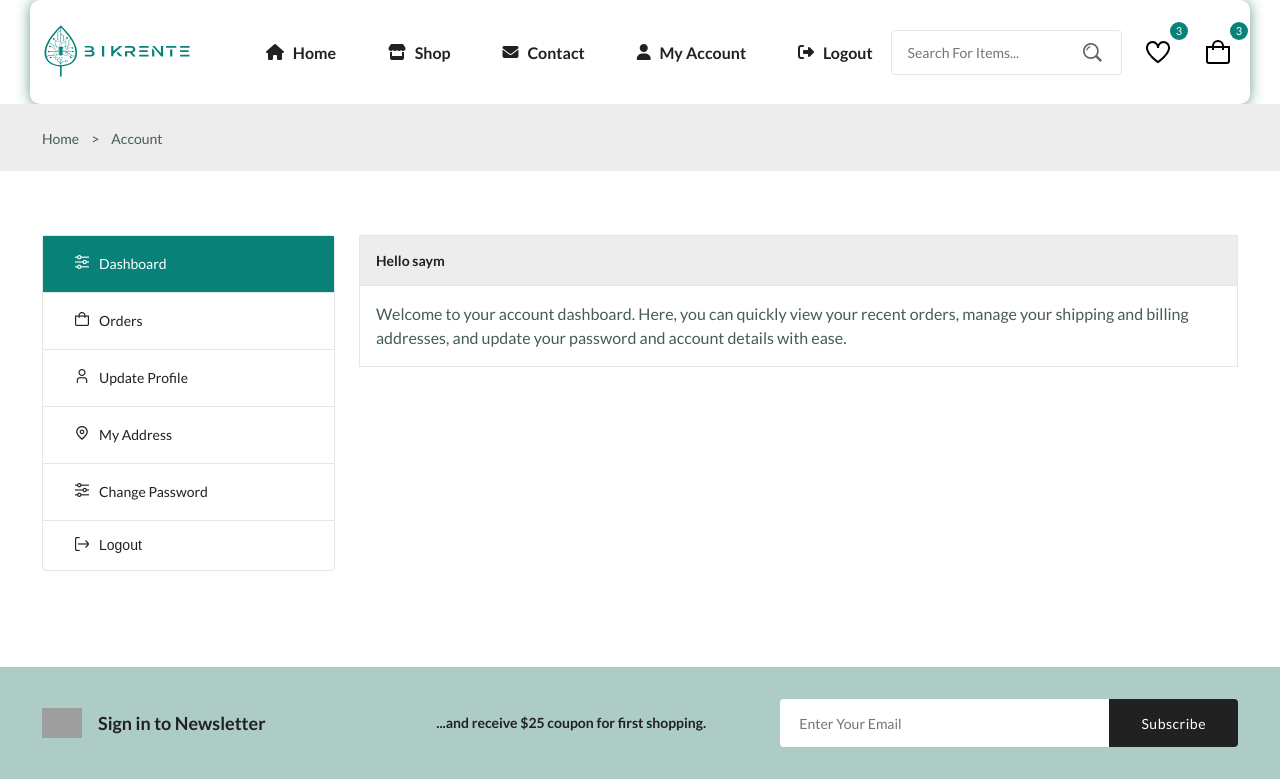
After one commit to SaugatEDITH/Bikrante, a Django app: page /user-dashboard/ in a window 1280 px wide. The commit adds this page. Shown: the top 780 px of the page. Run offline with Django 5.2, Linux system fonts and the light colour scheme; a user stored in the database is signed in; some libraries are stand-ins or nearby versions; grey boxes are pictures that could not be loaded.

Commit message:
single page multiform handle

```diff
--- a/shopapp/static/css/styles.css
+++ b/shopapp/static/css/styles.css
@@ -247,6 +247,7 @@ table {
   width: 120px;
   min-width: 120px; /* Prevent logo from shrinking too much */
 }
+
 
 .nav__menu {
   flex-grow: 1;
--- a/shopapp/templates/shopapp/navbar.html
+++ b/shopapp/templates/shopapp/navbar.html
@@ -4,10 +4,12 @@
       <a href="index.html" class="nav__logo">
         <img
           class="nav__logo-img"
-          src="{% static "images/logo.svg" %}"
+          src="{% static 'images/logo.svg' %}"
           alt="website logo"
+          style="width: 150px; height: 150px;"
         />
       </a>
+
       <div class="nav__menu" id="nav-menu">
         <div class="nav__menu-top">
           <a href="index.html" class="nav__menu-logo">
@@ -35,19 +37,24 @@
           </li>
           {% if user.is_authenticated %}
           <li class="nav__item">
-            <a href="accounts.html" class="nav__link">
+            <a href="{% url "user-dashboard" %}" class="nav__link">
               <i class="fas fa-user"></i>My Account
             </a>
           </li>
           <li class="nav__item">
-            <a href="{% url 'log-out' %}" class="nav__link">
+            <a href="{% url 'logout' %}" class="nav__link">
               <i class="fas fa-sign-out-alt"></i> Logout
             </a>
           </li>
           {% else %}
           <li class="nav__item">
-            <a href="{% url 'login' %}" class="nav__link">
+            <a href="{% url 'login' %}" class="nav__link {% if request.resolver_match.url_name == 'login' %}active-link{% endif %}">
               <i class="fas fa-sign-in-alt"></i> Login
+            </a>
+          </li>
+          <li class="nav__item">
+            <a href="{% url 'signup' %}" class="nav__link {% if request.resolver_match.url_name == 'signup' %}active-link{% endif %}">
+                <i class="fas fa-user-plus"></i> Signup
             </a>
           </li>
           {% endif %}
--- /dev/null
+++ b/shopapp/templates/shopapp/user-dashboard.html
@@ -0,0 +1,156 @@
+{% extends "shopapp/base.html" %}
+{% block content %}
+    <!--=============== MAIN ===============-->
+    <main class="main">
+      <!--=============== BREADCRUMB ===============-->
+      <section class="breadcrumb">
+        <ul class="breadcrumb__list flex container">
+          <li><a href="index.html" class="breadcrumb__link">Home</a></li>
+          <li><span class="breadcrumb__link">></span></li>
+          <li><span class="breadcrumb__link">Account</span></li>
+        </ul>
+      </section>
+
+      <!--=============== ACCOUNTS ===============-->
+      <section class="accounts section--lg">
+        <div class="accounts__container container grid">
+          <div class="account__tabs">
+            <p class="account__tab active-tab" data-target="#dashboard">
+              <i class="fi fi-rs-settings-sliders"></i> Dashboard
+            </p>
+            <p class="account__tab" data-target="#orders">
+              <i class="fi fi-rs-shopping-bag"></i> Orders
+            </p>
+            <p class="account__tab" data-target="#update-profile">
+              <i class="fi fi-rs-user"></i> Update Profile
+            </p>
+            <p class="account__tab" data-target="#address">
+              <i class="fi fi-rs-marker"></i> My Address
+            </p>
+            <p class="account__tab" data-target="#change-password">
+              <i class="fi fi-rs-settings-sliders"></i> Change Password
+            </p>
+            <form method="post" action="{% url 'logout' %}" style="margin: 0;">
+              {% csrf_token %}
+              <button type="submit" class="account__tab" style="width: 100%; text-align: left; border: none; cursor: pointer;">
+                <i class="fi fi-rs-exit"></i> Logout
+              </button>
+            </form>
+          </div>
+          <div class="tabs__content">
+            <div class="tab__content active-tab" content id="dashboard">
+              <h3 class="tab__header">Hello {{ user }}</h3>
+              <div class="tab__body">
+                <p class="tab__description">
+                    Welcome to your account dashboard. Here, you can quickly view your recent orders, manage your shipping and billing addresses, and update your password and account details with ease.
+                </p>
+              </div>
+            </div>
+            <div class="tab__content" content id="orders">
+              <h3 class="tab__header">Your Orders</h3>
+              <div class="tab__body">
+                <table class="placed__order-table">
+                  <thead>
+                    <tr>
+                      <th>Orders</th>
+                      <th>Date</th>
+                      <th>Status</th>
+                      <th>Totals</th>
+                      <th>Actions</th>
+                    </tr>
+                  </thead>
+                  <tbody>
+                    <tr>
+                      <td>#1357</td>
+                      <td>March 19, 2022</td>
+                      <td>Processing</td>
+                      <td>$125.00</td>
+                      <td><a href="#" class="view__order">View</a></td>
+                    </tr>
+                    <tr>
+                      <td>#2468</td>
+                      <td>June 29, 2022</td>
+                      <td>Completed</td>
+                      <td>$364.00</td>
+                      <td><a href="#" class="view__order">View</a></td>
+                    </tr>
+                    <tr>
+                      <td>#2366</td>
+                      <td>August 02, 2022</td>
+                      <td>Completed</td>
+                      <td>$280.00</td>
+                      <td><a href="#" class="view__order">View</a></td>
+                    </tr>
+                  </tbody>
+                </table>
+              </div>
+            </div>
+            <div class="tab__content" content id="update-profile">
+              <h3 class="tab__header">Update Profile</h3>
+              <div class="tab__body">
+                <form class="form grid" method="post">
+                  {% csrf_token %}
+                  <input
+                  type="hidden"
+                  name="update_username"
+                  />
+                  <input
+                    type="text"
+                    placeholder="Username"
+                    class="form__input"
+                    name="username"
+                    required
+                  />
+                  <div class="form__btn">
+                    <button type="submit" class="btn btn--md">Save</button>
+                  </div>
+                </form>
+              </div>
+            </div>
+            <div class="tab__content" content id="address">
+              <h3 class="tab__header">Shipping Address</h3>
+              <div class="tab__body">
+                <address class="address">
+                  3522 Interstate <br />
+                  75 Business Spur, <br />
+                  Sault Ste. <br />
+                  Marie, Mi 49783
+                </address>
+                <p class="city">New York</p>
+                <a href="#" class="edit">Edit</a>
+              </div>
+            </div>
+            <div class="tab__content" content id="change-password">
+              <h3 class="tab__header">Change Password</h3>
+              <div class="tab__body">
+                <form class="form grid" method="post">
+                  {% csrf_token %}
+                  <input
+                  type="hidden"
+                  name="change_password"
+                  />
+                  <input
+                    type="password"
+                    placeholder="Current Password"
+                    class="form__input"
+                  />
+                  <input
+                    type="password"
+                    placeholder="New Password"
+                    class="form__input"
+                  />
+                  <input
+                    type="password"
+                    placeholder="Confirm Password"
+                    class="form__input"
+                  />
+                  <div class="form__btn">
+                    <button class="btn btn--md">Save</button>
+                  </div>
+                </form>
+              </div>
+            </div>
+          </div>
+        </div>
+      </section>
+      {% endblock content %}
--- a/shopapp/urls.py
+++ b/shopapp/urls.py
@@ -4,8 +4,9 @@ from . import views
 urlpatterns = [
     path('', views.home, name='home'),
     path('login/', views.login, name='login'),
-    path('logout/', views.logout, name='log-out'),
+    path('logout/', views.user_logout, name='logout'),
     path('signup/', views.signup, name='signup'),
-    path('shop', views.shop, name='shop'),
+    path('shop/', views.shop, name='shop'),
     path('contact/', views.contact, name='contact'),
+    path('user-dashboard/',views.user_dashboard,name='user-dashboard'),
 ]
--- a/shopapp/views.py
+++ b/shopapp/views.py
@@ -1,6 +1,10 @@
-from django.shortcuts import render, redirect
+from django.shortcuts import render
+from django.shortcuts import redirect
 from django.contrib.auth.models import User
-from django.contrib.auth import login as auth_login, authenticate
+from django.contrib.auth import login as auth_login
+from django.contrib.auth import authenticate
+from django.contrib.auth import logout
+from django.contrib.auth.decorators import login_required
 import re
 
 def home(request):
@@ -13,7 +17,7 @@ def shop(request):
     context = {
         'is_home': False
     }
-    return render(request, 'shopapp/products-card.html', context)
+    return render(request, 'shopapp/shop.html', context)
 
 def login(request):
     context = {
@@ -72,10 +76,50 @@ def signup(request):
         return redirect('home')
         print(f"Context messages: {context['message']}")  # Debug print
     return render(request, 'shopapp/login-register.html', context)
-def logout(request):
-    pass
-def shop(request):
-    return render(request,"shopapp/shop.html")
+
+@login_required
+def user_logout(request):
+    logout(request)
+    return redirect('home')
 
 def contact(request):
     return render(request, 'shopapp/contact.html')
+
+@login_required
+def user_dashboard(request):
+    context={
+        'message':[]
+    }
+    if request.method=="POST":
+        #handaling username Update
+        if 'update_username' in request.POST:
+            new_username=request.POST.get('username')
+            if User.objects.filter(username=new_username).exists():
+                context['message'].append("This username is already taken")
+                return redirect('user-dashboard#update-profile')
+            else:
+                request.user.username=new_username
+                request.user.save()
+                context['message'].append("Your username has been sucessfully updated.")
+                return redirect('user-dashboard')
+        elif 'change_password' in request.POST:
+            current_password=request.POST.get("current_password")
+            new_password=request.POST.get("new_password")
+            confirm_password=request.POST.get("confirm_password")
+
+            user=authenticate(request.user.username,password=current_password)
+            if user:
+                if new_password==confirm_password:
+                    if not re.fullmatch(r'^(?=.*[A-Z])(?=.*[a-z])(?=.*\d)(?=.*[@$!%*?&])[A-Za-z\d@$!%*?&]{8,}$', new_password):
+                         context['message'].append("Password must be at least 8 characters long, include an uppercase letter, a lowercase letter, a number, and a special character.")
+                         return redirect("user-dashboard#change-password")
+                    user.set_password(new_password)
+                    user.save()
+                    auth_login(request,user) #re-log user after password change
+                    context['message'].append("Your password has been sucessfully updated")
+                    return redirect("user-dashboard")
+                else:
+                    context['message'].append("New password and confirm password don't match.")
+            else:
+                context['message'].append("Current password is incorrect.")
+    return render(request,'shopapp/user-dashboard.html')
```
Also changed, not shown: shopapp/templates/shopapp/accounts.html (deleted, +0 -360 lines), db.sqlite3, shopapp/static/images/logo.png (added), shopapp/static/images/logo.svg.
